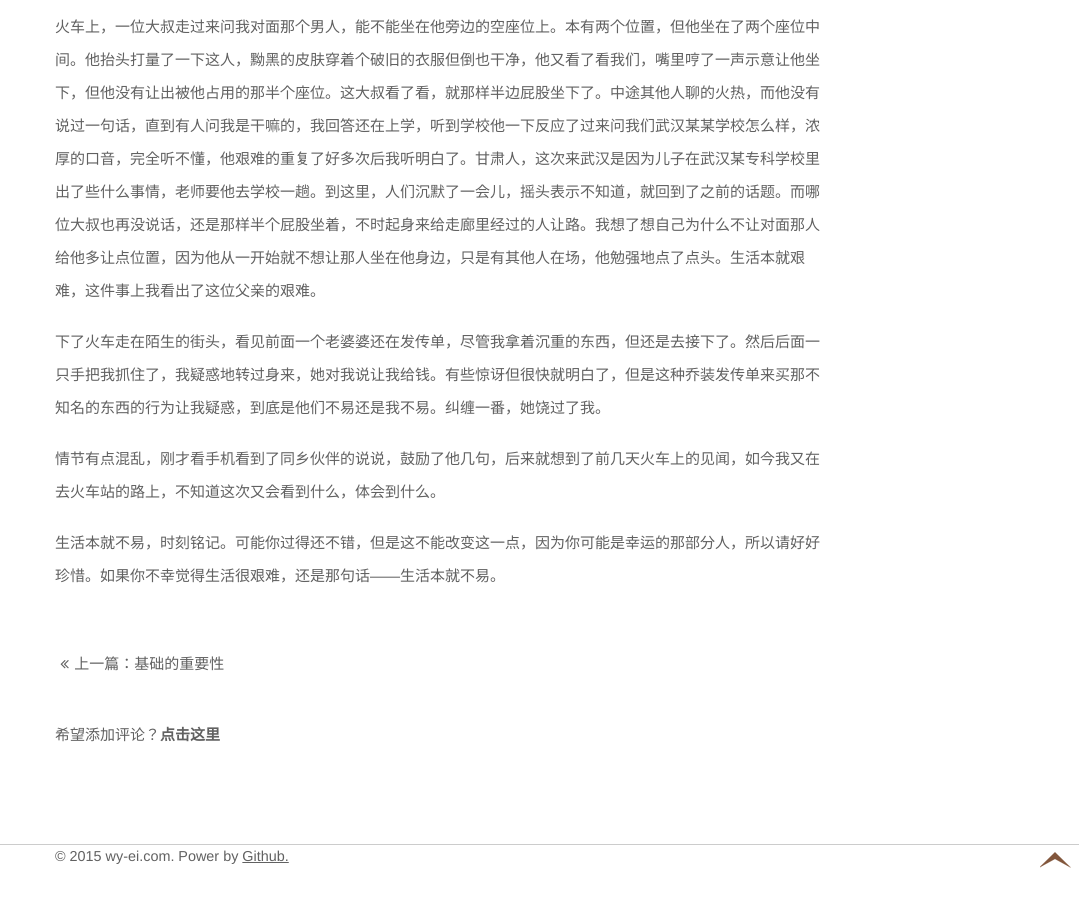
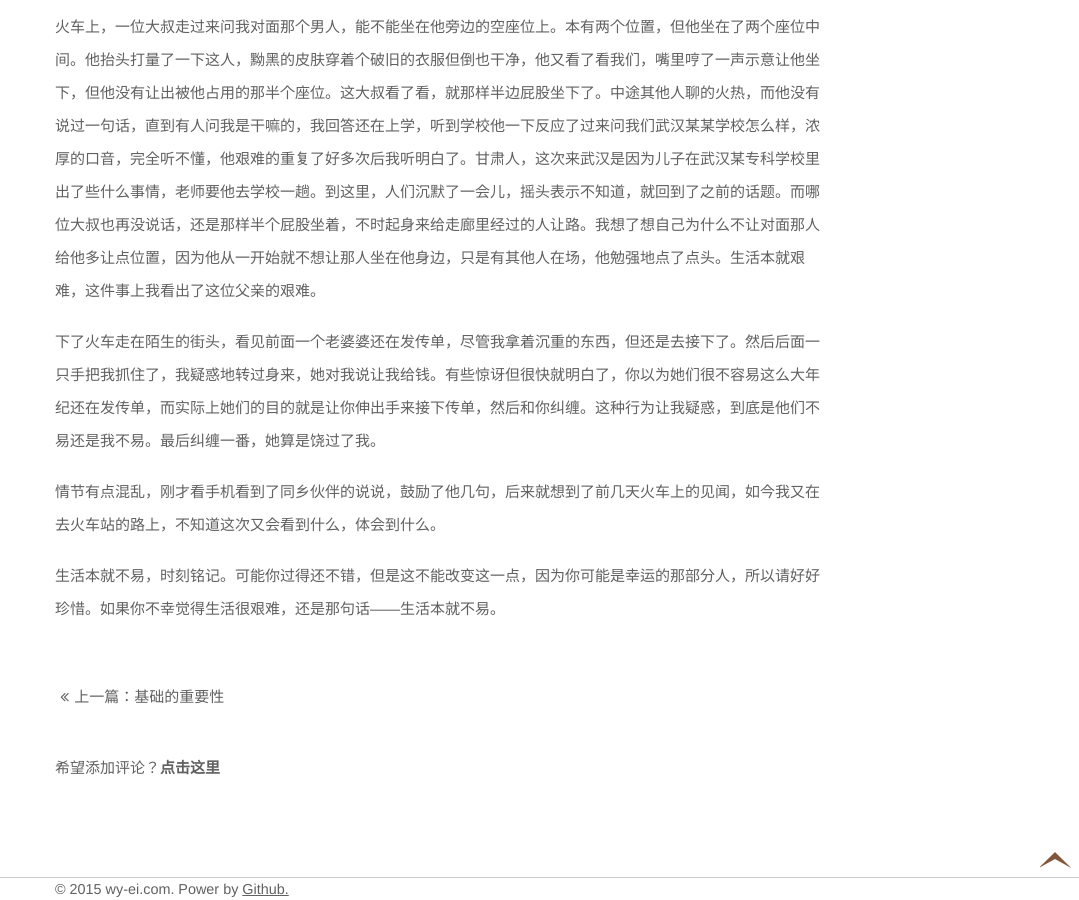
Before and after one commit to muyunzhe/wy-ei.github.io, a Jekyll site: the page built from _posts/opinion/2015-09-07-life-is-hard.md, in a window 1280 px wide and 900 px high, scrolled down 1519 px. Shown: the whole window, without its empty margins (201-1280 px from the left). Built offline with Jekyll 4.4.1, drawn with Linux system fonts in a browser that asks for light colours; nearby versions of some CDN libraries; Markdown is read by kramdown in place of the engine named in the settings; comment, search, counter and statistics services are not loaded; before the commit the page ends 2386 px from its top, so only the background shows below that.

Commit message:
update blog

```diff
--- a/_posts/opinion/2015-09-07-life-is-hard.md
+++ b/_posts/opinion/2015-09-07-life-is-hard.md
@@ -21,7 +21,7 @@ tag: life
 
 火车上，一位大叔走过来问我对面那个男人，能不能坐在他旁边的空座位上。本有两个位置，但他坐在了两个座位中间。他抬头打量了一下这人，黝黑的皮肤穿着个破旧的衣服但倒也干净，他又看了看我们，嘴里哼了一声示意让他坐下，但他没有让出被他占用的那半个座位。这大叔看了看，就那样半边屁股坐下了。中途其他人聊的火热，而他没有说过一句话，直到有人问我是干嘛的，我回答还在上学，听到学校他一下反应了过来问我们武汉某某学校怎么样，浓厚的口音，完全听不懂，他艰难的重复了好多次后我听明白了。甘肃人，这次来武汉是因为儿子在武汉某专科学校里出了些什么事情，老师要他去学校一趟。到这里，人们沉默了一会儿，摇头表示不知道，就回到了之前的话题。而哪位大叔也再没说话，还是那样半个屁股坐着，不时起身来给走廊里经过的人让路。我想了想自己为什么不让对面那人给他多让点位置，因为他从一开始就不想让那人坐在他身边，只是有其他人在场，他勉强地点了点头。生活本就艰难，这件事上我看出了这位父亲的艰难。
 
-下了火车走在陌生的街头，看见前面一个老婆婆还在发传单，尽管我拿着沉重的东西，但还是去接下了。然后后面一只手把我抓住了，我疑惑地转过身来，她对我说让我给钱。有些惊讶但很快就明白了，但是这种乔装发传单来买那不知名的东西的行为让我疑惑，到底是他们不易还是我不易。纠缠一番，她饶过了我。
+下了火车走在陌生的街头，看见前面一个老婆婆还在发传单，尽管我拿着沉重的东西，但还是去接下了。然后后面一只手把我抓住了，我疑惑地转过身来，她对我说让我给钱。有些惊讶但很快就明白了，你以为她们很不容易这么大年纪还在发传单，而实际上她们的目的就是让你伸出手来接下传单，然后和你纠缠。这种行为让我疑惑，到底是他们不易还是我不易。最后纠缠一番，她算是饶过了我。
 
 情节有点混乱，刚才看手机看到了同乡伙伴的说说，鼓励了他几句，后来就想到了前几天火车上的见闻，如今我又在去火车站的路上，不知道这次又会看到什么，体会到什么。
 
```
Also changed, not shown: _posts/literature/2015-01-02-read-list-in-2015.md (+2 -0 lines).
